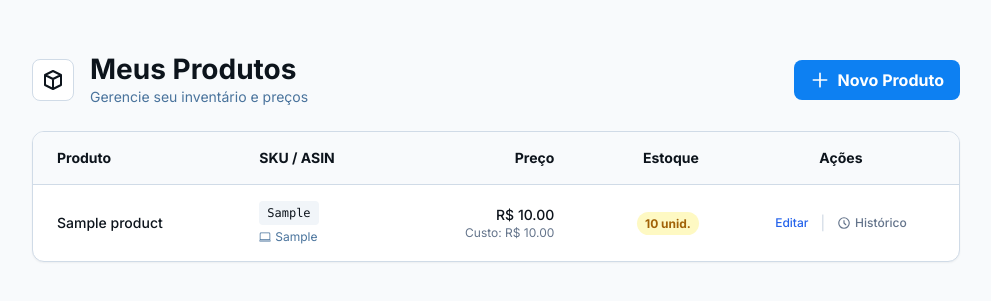
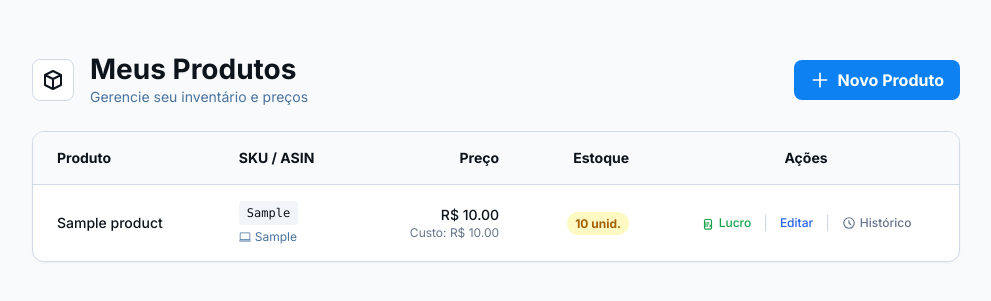
Before and after one commit to vitormendes4072/projetoV, a Flask app: page /produtos in a window 1280 px wide. Shown: the part 65-366 px from the top of the page, without its empty margins (144-1135 px from the left). Run offline with Flask 3, Linux system fonts and the light colour scheme; a user stored in the database is signed in; tables that the repository leaves empty hold one stand-in row (values such as "Sample post"); some libraries are stand-ins or nearby versions.

Commit message:
Feat: Integração Lista de Produtos -> Calculadora (Preenchimento Automático)

```diff
--- a/app/templates/produtos/lista.html
+++ b/app/templates/produtos/lista.html
@@ -63,6 +63,15 @@
                         </td>
                         <td class="px-6 py-4 text-center">
                             <div class="flex items-center justify-center gap-3">
+                                <a href="{{ url_for('pricing.calculator', price=product.price, cost=product.cost) }}"
+                                    class="text-green-600 hover:text-green-800 font-medium text-xs flex items-center gap-1"
+                                    title="Calcular Lucro">
+                                    <svg xmlns="http://www.w3.org/2000/svg" width="14" height="14" fill="none" viewBox="0 0 24 24" stroke-width="2" stroke="currentColor"><path stroke-linecap="round" stroke-linejoin="round" d="M15.75 15.75V18m-7.5-6.75h.008v.008H8.25v-.008zm0 2.25h.008v.008H8.25V13.5zm0 2.25h.008v.008H8.25v-.008zm0 2.25h.008v.008H8.25V18zm2.498-6.75h.007v.008h-.007v-.008zm0 2.25h.007v.008h-.007V13.5zm0 2.25h.007v.008h-.007v-.008zm0 2.25h.007v.008h-.007V18zm2.504-6.75h.008v.008h-.008v-.008zm0 2.25h.008v.008h-.008V13.5zM8.25 6h7.5a2.25 2.25 0 012.25 2.25v12a2.25 2.25 0 01-2.25 2.25H8.25A2.25 2.25 0 016 20.25V8.25A2.25 2.25 0 018.25 6z" /></svg>
+                                    Lucro
+                                </a>
+
+                                <span class="text-slate-300">|</span>
+
                                 <a href="{{ url_for('produtos.editar_produto', product_id=product.id) }}" class="text-blue-600 hover:text-blue-800 font-medium text-xs">Editar</a>
 
                                 <span class="text-slate-300">|</span>
```
Also changed, not shown: app/precificacao/routes.py (+21 -2 lines).
